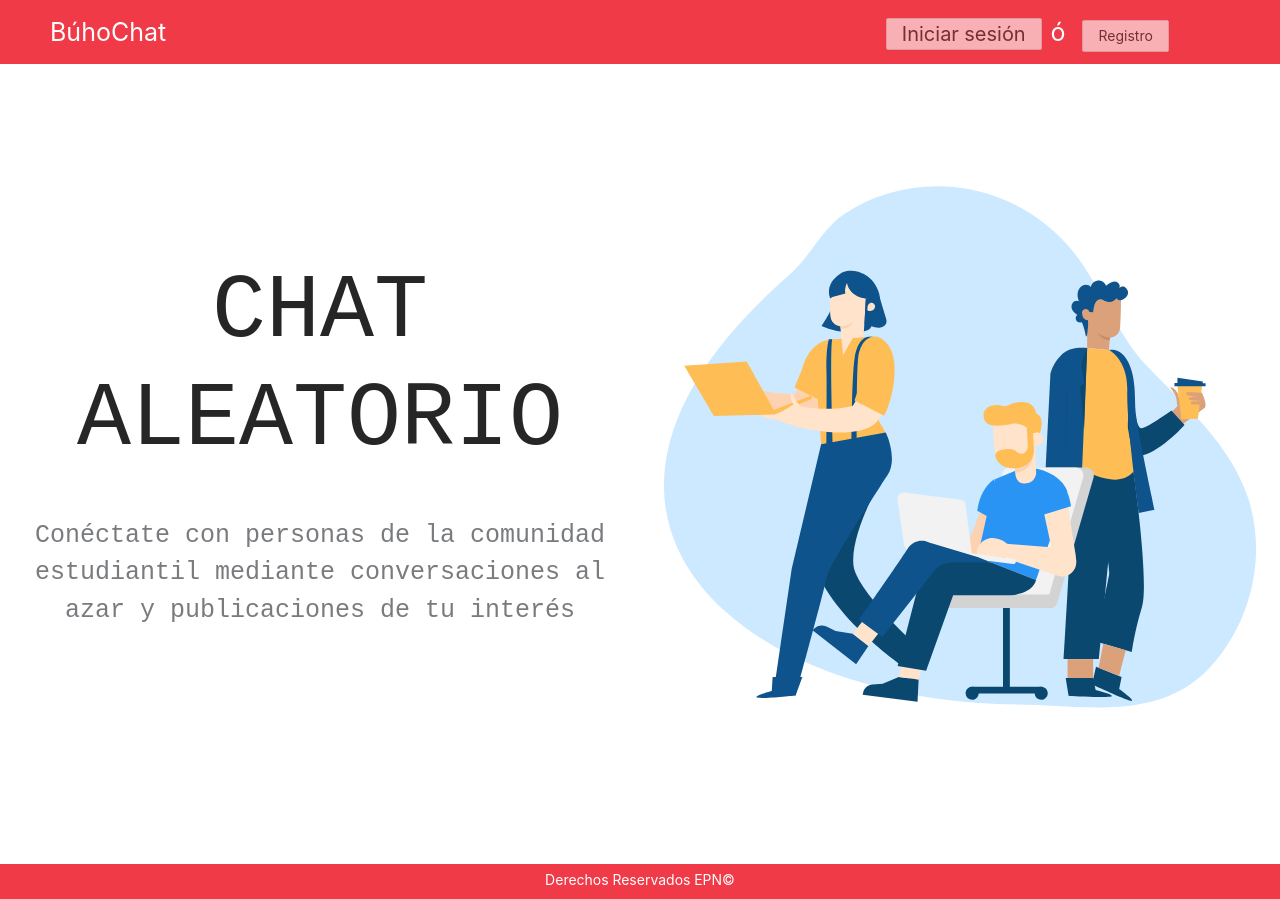
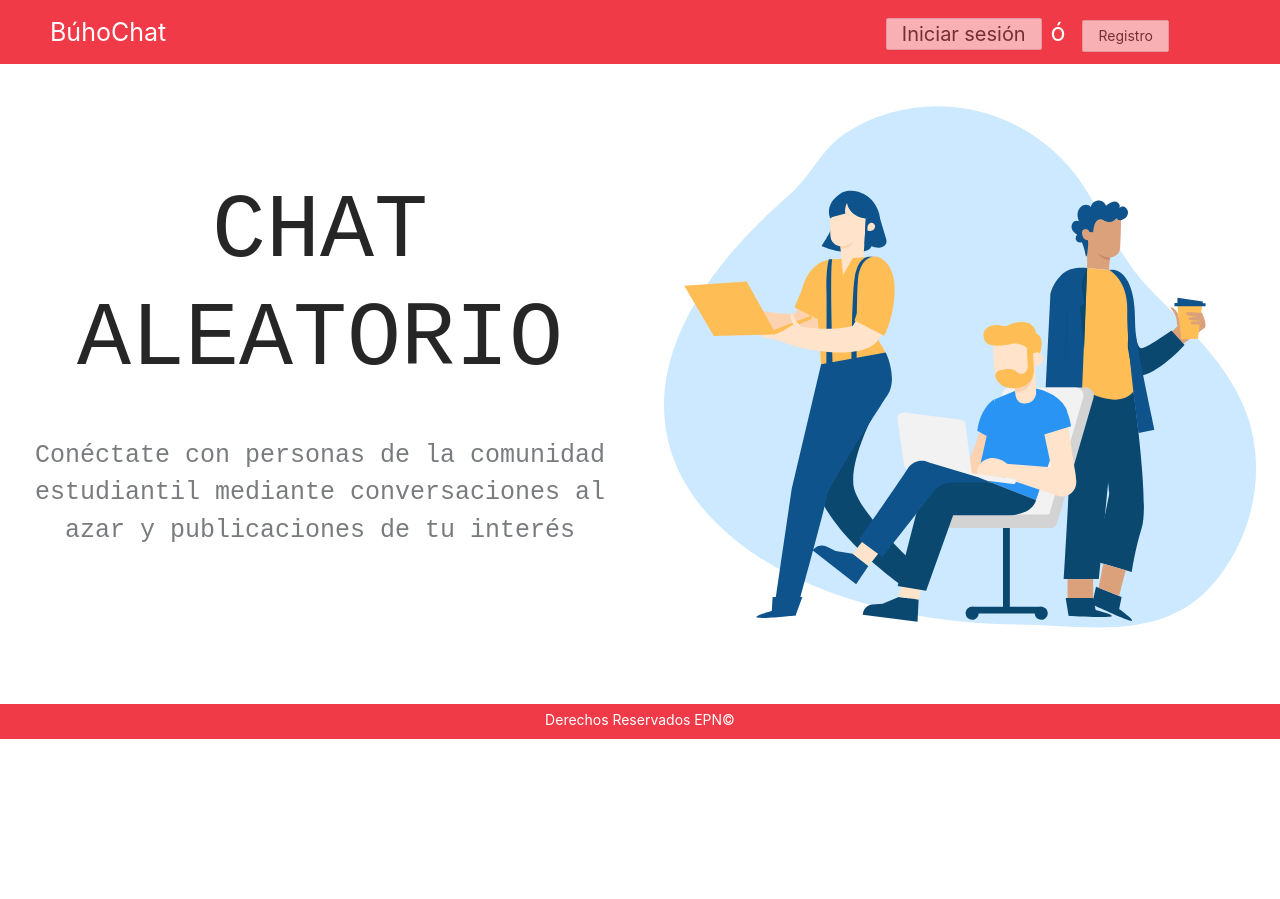
Before and after one commit to WeendyPalomo/BuhoChat, a React (Create React App) app in the folder buhochat-app/: page / in a window 1280 px wide. After the commit the page ends 800 px from the top, so only its background shows below. Built offline with nearby package versions, Linux system fonts and the light colour scheme; no server answers.

Commit message:
rectificaciones estilos

```diff
--- a/buhochat-app/src/pages/ChatsPage.js
+++ b/buhochat-app/src/pages/ChatsPage.js
@@ -35,7 +35,7 @@ const ChatsPage = () => {
         <Button
           type="primary"
           shape="round"
-          style={{ background: "#C9CCCB", color: "white" }}
+          style={{ background: "#C9CCCB", color: "white" ,}}
         >
           Chats
         </Button>
--- a/buhochat-app/src/pages/HomePage.js
+++ b/buhochat-app/src/pages/HomePage.js
@@ -22,7 +22,7 @@ const HomePage = () => {
         </p>
       </Col>
       <Col span={12}>
-        <img src={group} alt="" />
+        <img id="img-home-page" src={group} alt=""/>
       </Col>
     </Row>
   );
--- a/buhochat-app/src/styles/ChatsPage.css
+++ b/buhochat-app/src/styles/ChatsPage.css
@@ -1,6 +1,6 @@
 #chat-content {
   min-height: 280px;
-  padding: 24px 24px 0 24px;
+  padding: 0 24px;
   background: #fff;
 }
 #components-layout-demo-top .logo {
--- a/buhochat-app/src/styles/HomePage.css
+++ b/buhochat-app/src/styles/HomePage.css
@@ -1,10 +1,10 @@
 .home-page {
     display: flex;
     align-items: center;
-    min-height: 100vh;
     font-family: 'Courier Prime', monospace;
     background: cover;
     background-color: white;
+
 }
 
 .title-home{
@@ -17,3 +17,7 @@
     padding: 30px;
     opacity: 0.6;
 }
+
+#img-home-page{
+    max-height: 85vh;
+}
```
